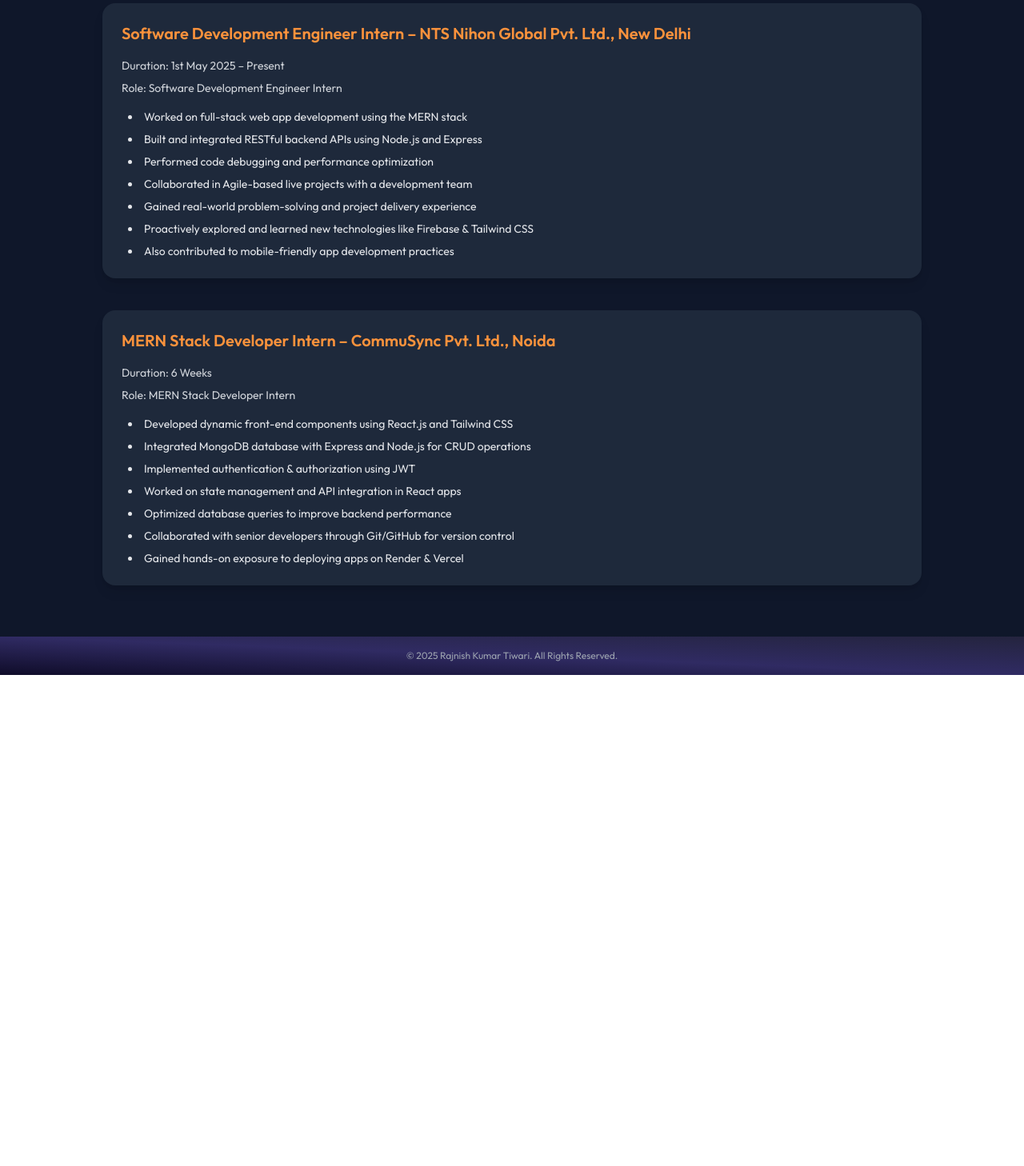
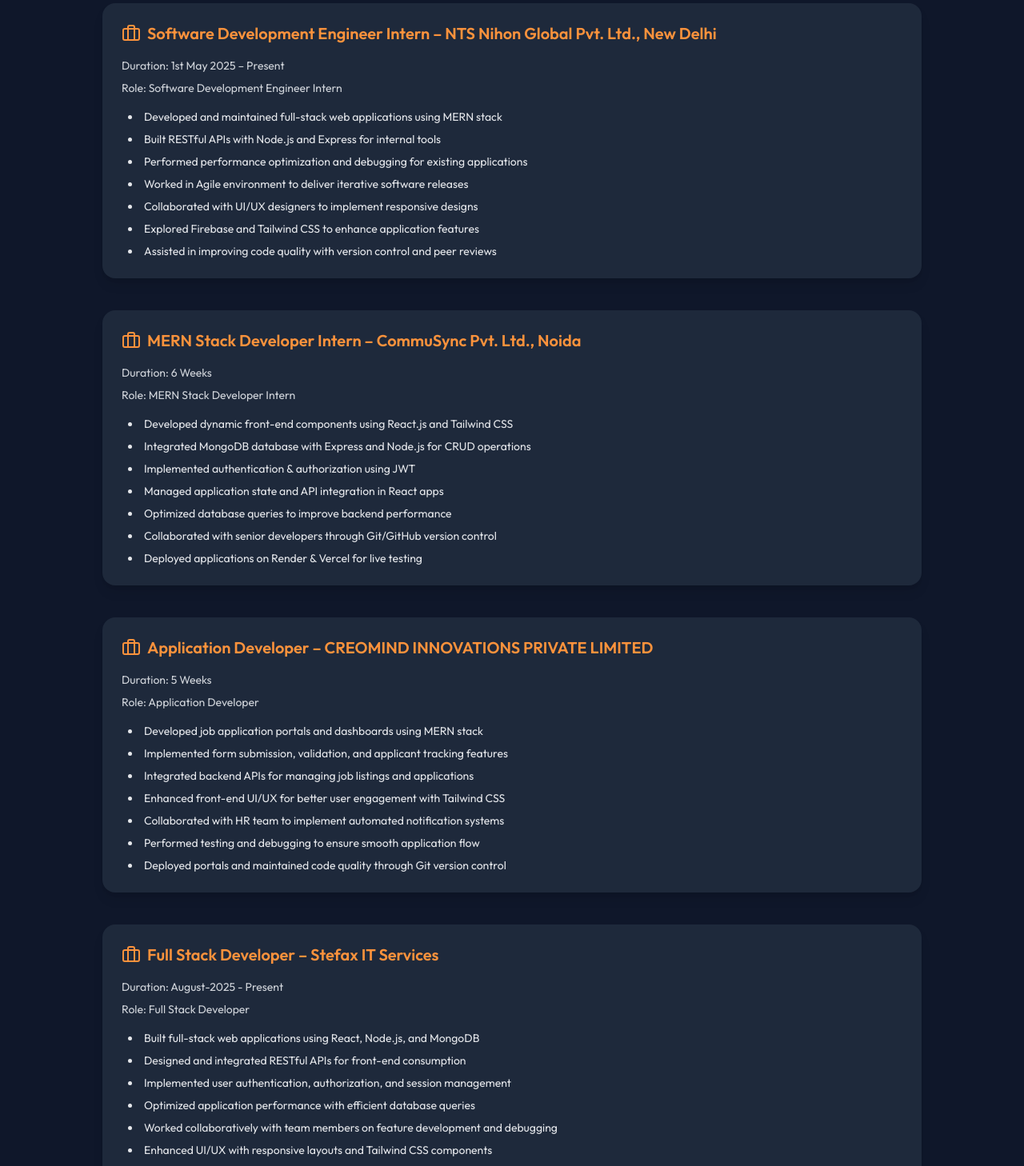
Before and after one commit to Er-Rajnish-Kumar-Tiwari/Biodata, a React (Vite) app in the folder biodata/: page /experience in a window 1280 px wide. Shown: the part 200-1658 px from the top of the page at 80% size. Before the commit the page ends 1044 px from the top, so only its background shows below. Built offline with nearby package versions, Linux system fonts and the light colour scheme.

Commit message:
Update experience.jsx

```diff
--- a/biodata/src/Pages/experience.jsx
+++ b/biodata/src/Pages/experience.jsx
@@ -10,39 +10,77 @@
 
         {/* Experience Card */}
         <div className="bg-[#1e293b] rounded-2xl p-6 shadow-lg">
-          <h3 className="text-xl font-semibold text-orange-400 mb-4">
-            Software Development Engineer Intern – NTS Nihon Global Pvt. Ltd., New Delhi
+          <h3 className="text-xl font-semibold text-orange-400 mb-4 flex items-center gap-2">
+            <Briefcase /> Software Development Engineer Intern – NTS Nihon Global Pvt. Ltd., New Delhi
           </h3>
           <p className="text-sm text-gray-300 mb-2"> Duration: 1st May 2025 – Present</p>
           <p className="text-sm text-gray-300 mb-4"> Role: Software Development Engineer Intern</p>
 
           <ul className="list-disc list-inside space-y-2 text-gray-200 text-sm pl-2">
-            <li>Worked on full-stack web app development using the MERN stack</li>
-            <li>Built and integrated RESTful backend APIs using Node.js and Express</li>
-            <li>Performed code debugging and performance optimization</li>
-            <li>Collaborated in Agile-based live projects with a development team</li>
-            <li>Gained real-world problem-solving and project delivery experience</li>
-            <li>Proactively explored and learned new technologies like Firebase & Tailwind CSS</li>
-            <li>Also contributed to mobile-friendly app development practices</li>
+            <li>Developed and maintained full-stack web applications using MERN stack</li>
+            <li>Built RESTful APIs with Node.js and Express for internal tools</li>
+            <li>Performed performance optimization and debugging for existing applications</li>
+            <li>Worked in Agile environment to deliver iterative software releases</li>
+            <li>Collaborated with UI/UX designers to implement responsive designs</li>
+            <li>Explored Firebase and Tailwind CSS to enhance application features</li>
+            <li>Assisted in improving code quality with version control and peer reviews</li>
           </ul>
         </div>
 
-                {/* Experience Card */}
+        {/* Experience Card */}
         <div className="bg-[#1e293b] rounded-2xl p-6 shadow-lg">
-          <h3 className="text-xl font-semibold text-orange-400 mb-4">
-            MERN Stack Developer Intern – CommuSync Pvt. Ltd., Noida
+          <h3 className="text-xl font-semibold text-orange-400 mb-4 flex items-center gap-2">
+            <Briefcase /> MERN Stack Developer Intern – CommuSync Pvt. Ltd., Noida
           </h3>
           <p className="text-sm text-gray-300 mb-2"> Duration: 6 Weeks</p>
           <p className="text-sm text-gray-300 mb-4"> Role: MERN Stack Developer Intern</p>
 
           <ul className="list-disc list-inside space-y-2 text-gray-200 text-sm pl-2">
-<li>Developed dynamic front-end components using React.js and Tailwind CSS</li>
-    <li>Integrated MongoDB database with Express and Node.js for CRUD operations</li>
-    <li>Implemented authentication & authorization using JWT</li>
-    <li>Worked on state management and API integration in React apps</li>
-    <li>Optimized database queries to improve backend performance</li>
-    <li>Collaborated with senior developers through Git/GitHub for version control</li>
-    <li>Gained hands-on exposure to deploying apps on Render & Vercel</li>
+            <li>Developed dynamic front-end components using React.js and Tailwind CSS</li>
+            <li>Integrated MongoDB database with Express and Node.js for CRUD operations</li>
+            <li>Implemented authentication & authorization using JWT</li>
+            <li>Managed application state and API integration in React apps</li>
+            <li>Optimized database queries to improve backend performance</li>
+            <li>Collaborated with senior developers through Git/GitHub version control</li>
+            <li>Deployed applications on Render & Vercel for live testing</li>
+          </ul>
+        </div>
+
+        {/* Experience Card */}
+        <div className="bg-[#1e293b] rounded-2xl p-6 shadow-lg">
+          <h3 className="text-xl font-semibold text-orange-400 mb-4 flex items-center gap-2">
+            <Briefcase />Application Developer – CREOMIND INNOVATIONS PRIVATE LIMITED
+          </h3>
+          <p className="text-sm text-gray-300 mb-2"> Duration: 5 Weeks</p>
+          <p className="text-sm text-gray-300 mb-4"> Role: Application Developer</p>
+
+          <ul className="list-disc list-inside space-y-2 text-gray-200 text-sm pl-2">
+            <li>Developed job application portals and dashboards using MERN stack</li>
+            <li>Implemented form submission, validation, and applicant tracking features</li>
+            <li>Integrated backend APIs for managing job listings and applications</li>
+            <li>Enhanced front-end UI/UX for better user engagement with Tailwind CSS</li>
+            <li>Collaborated with HR team to implement automated notification systems</li>
+            <li>Performed testing and debugging to ensure smooth application flow</li>
+            <li>Deployed portals and maintained code quality through Git version control</li>
+          </ul>
+        </div>
+
+        {/* Experience Card */}
+        <div className="bg-[#1e293b] rounded-2xl p-6 shadow-lg">
+          <h3 className="text-xl font-semibold text-orange-400 mb-4 flex items-center gap-2">
+            <Briefcase /> Full Stack Developer – Stefax IT Services
+          </h3>
+          <p className="text-sm text-gray-300 mb-2"> Duration: August-2025 - Present</p>
+          <p className="text-sm text-gray-300 mb-4"> Role: Full Stack Developer</p>
+
+          <ul className="list-disc list-inside space-y-2 text-gray-200 text-sm pl-2">
+            <li>Built full-stack web applications using React, Node.js, and MongoDB</li>
+            <li>Designed and integrated RESTful APIs for front-end consumption</li>
+            <li>Implemented user authentication, authorization, and session management</li>
+            <li>Optimized application performance with efficient database queries</li>
+            <li>Worked collaboratively with team members on feature development and debugging</li>
+            <li>Enhanced UI/UX with responsive layouts and Tailwind CSS components</li>
+            <li>Deployed and maintained applications on cloud platforms with CI/CD practices</li>
           </ul>
         </div>
 
```
